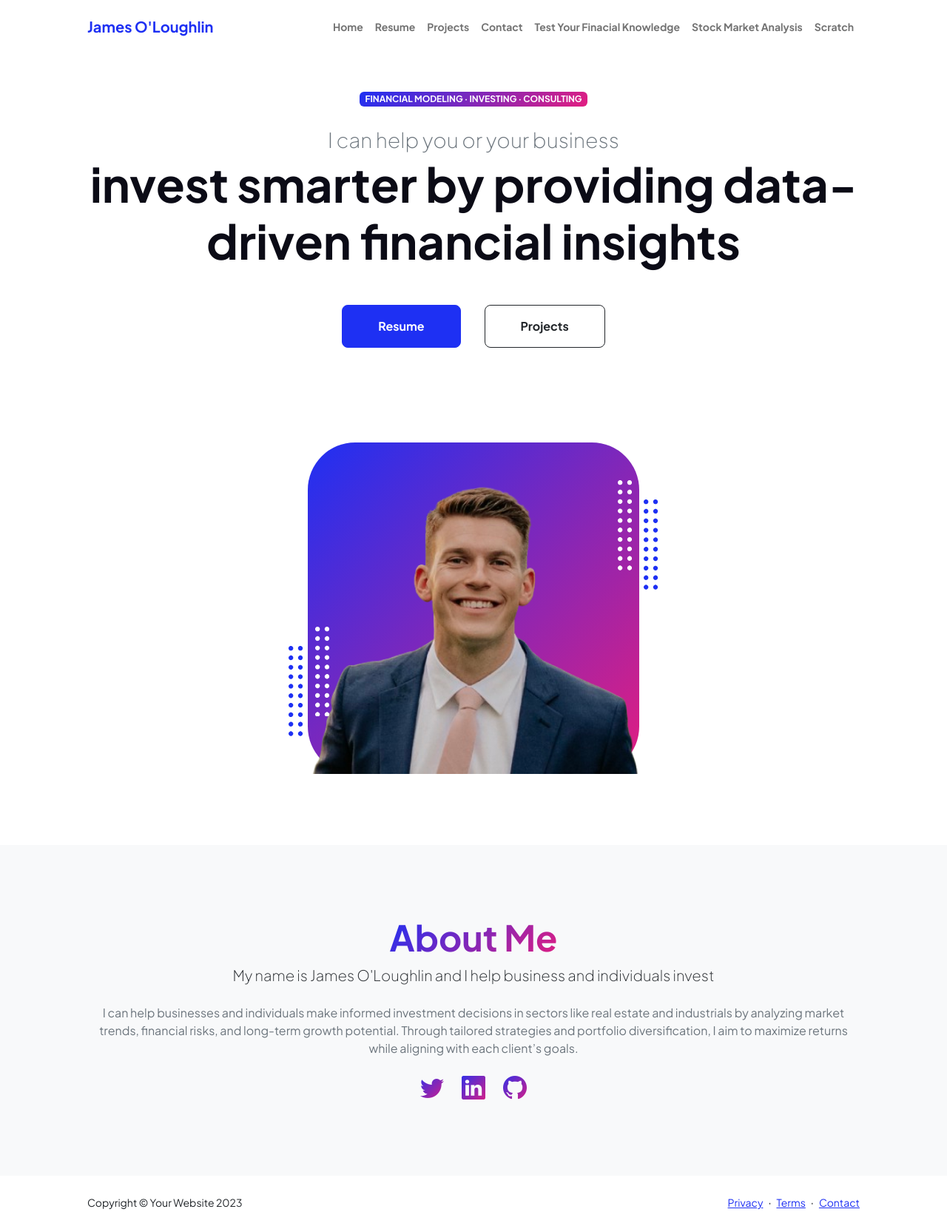
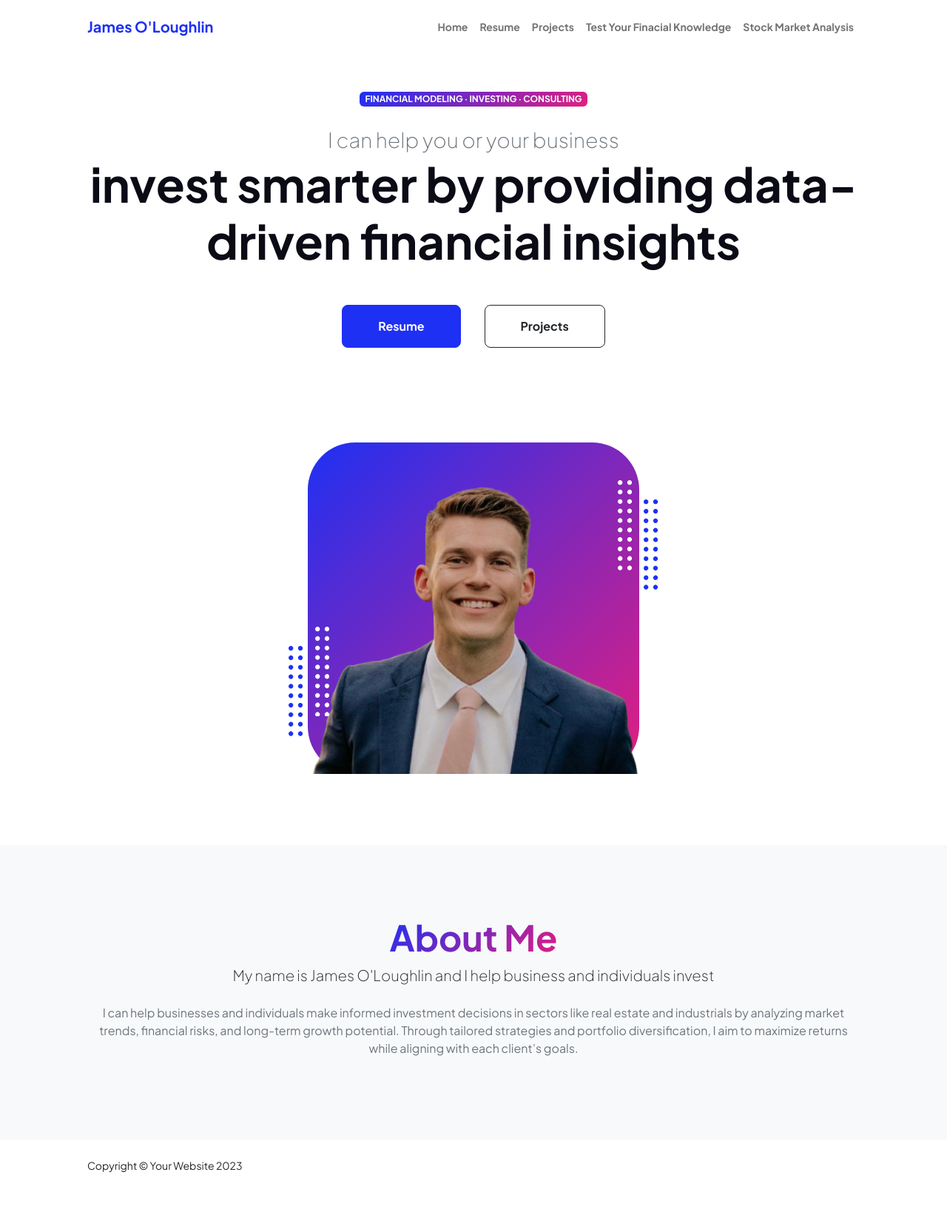
Before and after one commit to jmoloughlin909/newtest, a plain HTML site: page index.html in a window 1280 px wide. Shown: the whole page at 74% size. After the commit the page ends 1610 px from the top, so only its background shows below. Drawn offline with nearby package versions, Linux system fonts and the light colour scheme.

Commit message:
Add files via upload

```diff
--- a/index.html
+++ b/index.html
@@ -32,10 +32,10 @@
                         <li class="nav-item"><a class="nav-link" href="index.html">Home</a></li>
                         <li class="nav-item"><a class="nav-link" href="resume.html">Resume</a></li>
                         <li class="nav-item"><a class="nav-link" href="projects.html">Projects</a></li>
-                        <li class="nav-item"><a class="nav-link" href="contact.html">Contact</a></li>
+                        <!-- <li class="nav-item"><a class="nav-link" href="contact.html">Contact</a></li> -->
                         <li class="nav-item"><a class="nav-link" href="trivia.html">Test Your Finacial Knowledge</a></li>
                         <li class="nav-item"><a class="nav-link" href="tableau.html">Stock Market Analysis</a></li>
-                        <li class="nav-item"><a class="nav-link" href="Scratch.html">Scratch</a></li>
+                        <!-- <li class="nav-item"><a class="nav-link" href="Scratch.html">Scratch</a></li> -->
 
 
                     </ul>
@@ -196,9 +196,9 @@
                             <p class="text-muted">I can help businesses and individuals make informed investment decisions in sectors like real estate and industrials by analyzing market trends, financial risks, and long-term growth potential. Through tailored strategies and
                                 portfolio diversification, I aim to maximize returns while aligning with each client’s goals.</p>
                             <div class="d-flex justify-content-center fs-2 gap-4">
-                                <a class="text-gradient" href="#!"><i class="bi bi-twitter"></i></a>
+                                <!-- <a class="text-gradient" href="#!"><i class="bi bi-twitter"></i></a>
                                 <a class="text-gradient" href="#!"><i class="bi bi-linkedin"></i></a>
-                                <a class="text-gradient" href="#!"><i class="bi bi-github"></i></a>
+                                <a class="text-gradient" href="#!"><i class="bi bi-github"></i></a> -->
                             </div>
                         </div>
                     </div>
@@ -214,11 +214,11 @@
                     <div class="small m-0">Copyright &copy; Your Website 2023</div>
                 </div>
                 <div class="col-auto">
-                    <a class="small" href="#!">Privacy</a>
-                    <span class="mx-1">&middot;</span>
+
+                    <!-- <span class="mx-1">&middot;</span>
                     <a class="small" href="#!">Terms</a>
                     <span class="mx-1">&middot;</span>
-                    <a class="small" href="#!">Contact</a>
+                    <a class="small" href="#!">Contact</a> -->
                 </div>
             </div>
         </div>
```
Also changed, not shown: contact.html (+10 -3 lines), projects.html (+4 -4 lines), resume.html (+3 -3 lines).
